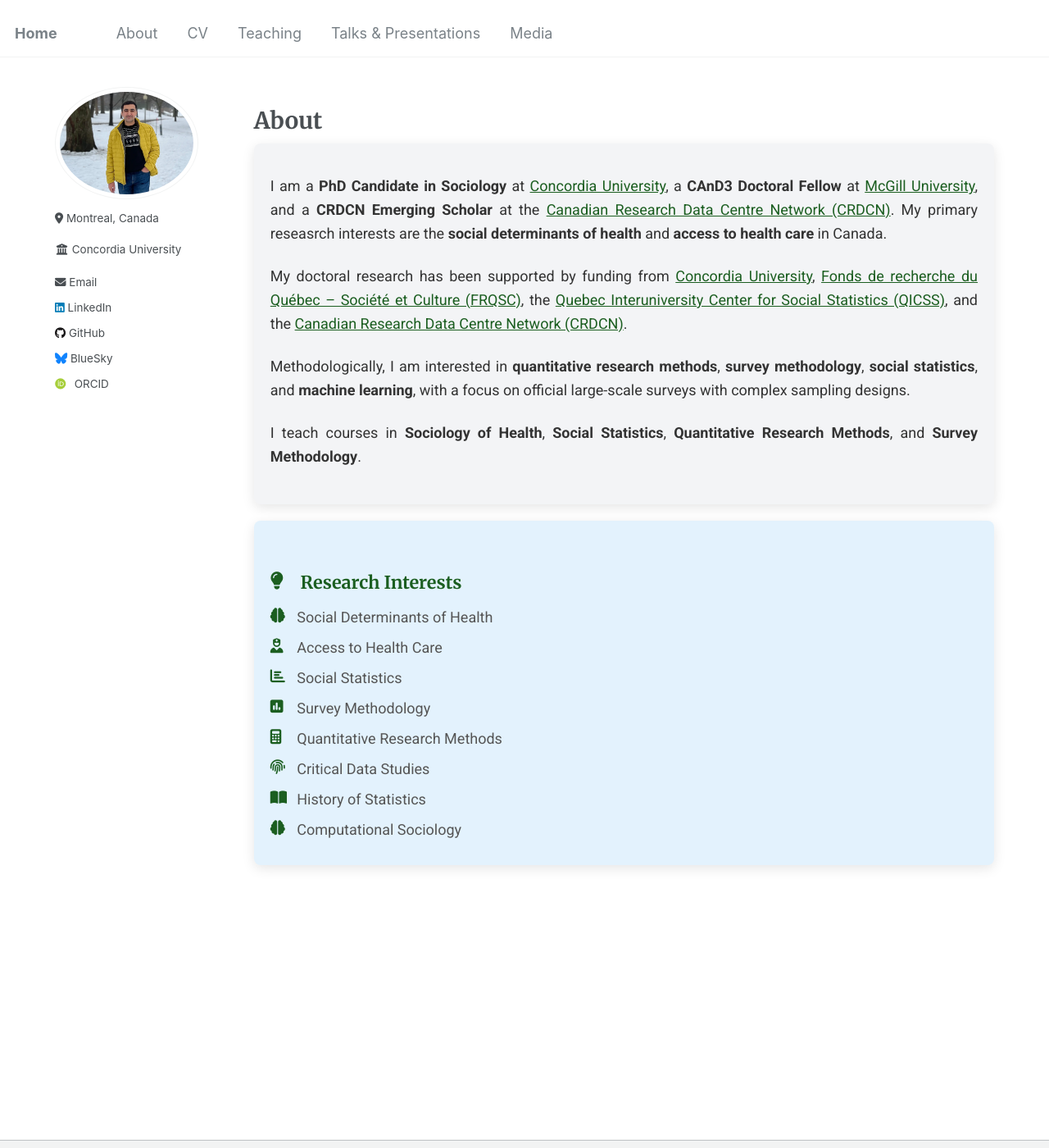
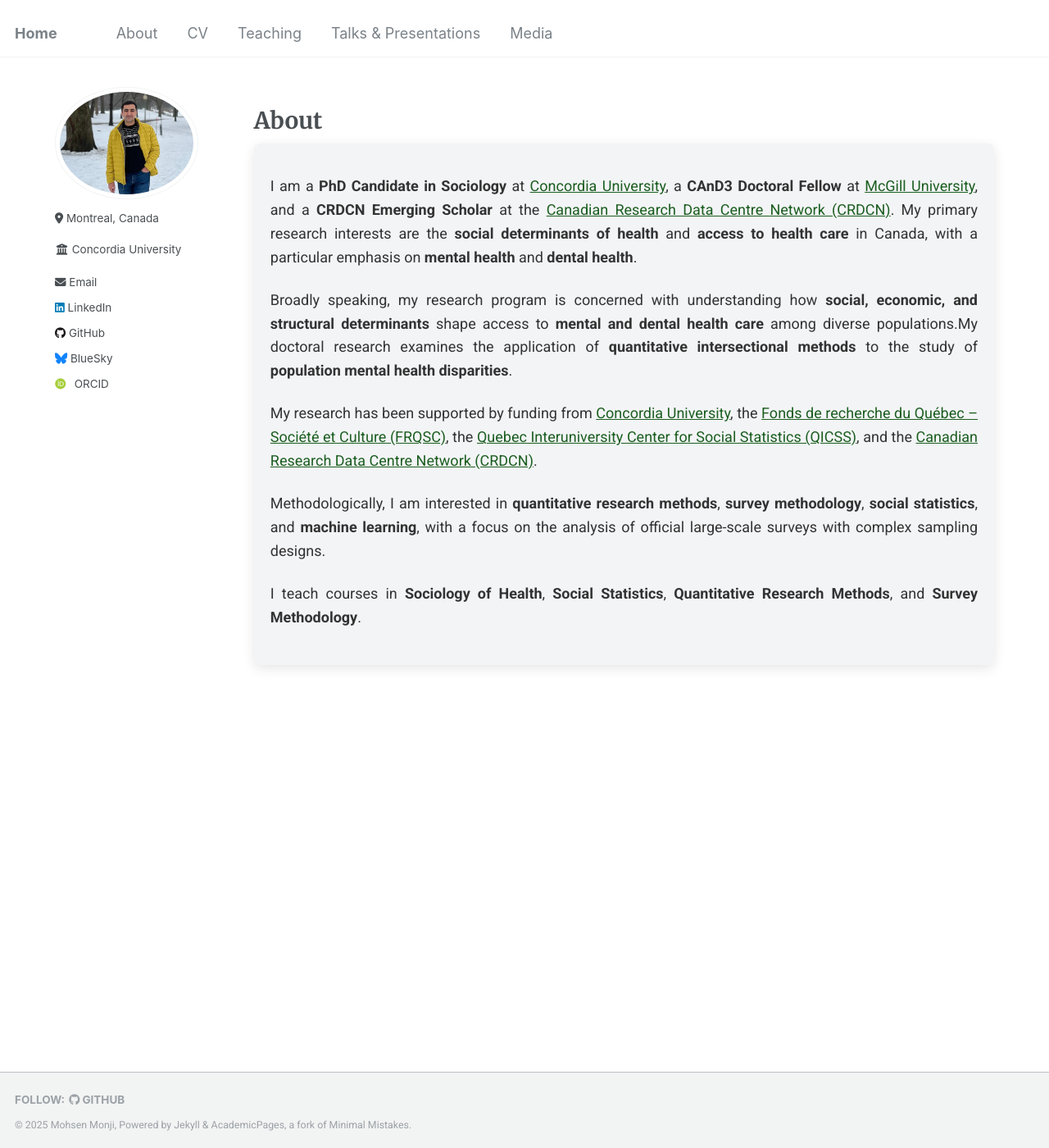
Before and after one commit to Mohsnmonji/mohsnmonji.github.io, a Jekyll site: the page built from about-me.md, in a window 1280 px wide and 1400 px high. Shown: the whole window at 82% size. Built offline with Jekyll 4.4.1, drawn with Linux system fonts in a browser that asks for light colours; some web fonts are replaced.

Commit message:
Update about-me.md

```diff
--- a/about-me.md
+++ b/about-me.md
@@ -88,38 +88,35 @@ author_profile: true
     <a href="https://www.mcgill.ca/cand3/our-people/fellows-2024-25" target="_blank">McGill University</a>,
     and a <strong>CRDCN Emerging Scholar</strong> at the
     <a href="https://crdcn.ca" target="_blank">Canadian Research Data Centre Network (CRDCN)</a>.
-      My primary reseasrch interests are the
-  <strong>social determinants of health</strong> and
-  <strong>access to health care</strong> in Canada.
-</p>
+    My primary research interests are the
+    <strong>social determinants of health</strong> and
+    <strong>access to health care</strong> in Canada, with a particular emphasis on
+    <strong>mental health</strong> and <strong>dental health</strong>.
+  </p>
 
   <p>
-    My doctoral research has been supported by funding from
+    Broadly speaking, my research program is concerned with understanding how
+    <strong>social, economic, and structural determinants</strong> shape access to
+    <strong>mental and dental health care</strong> among diverse populations.My doctoral research examines the application of <strong>quantitative intersectional methods</strong>
+    to the study of <strong>population mental health disparities</strong>.
+  </p>
+
+  <p>
+    My research has been supported by funding from
     <a href="https://www.concordia.ca/artsci/sociology-anthropology.html" target="_blank">Concordia University</a>,
-    <a href="https://www.frq.gouv.qc.ca" target="_blank">Fonds de recherche du Québec – Société et Culture (FRQSC)</a>,
+    the <a href="https://www.frq.gouv.qc.ca" target="_blank">Fonds de recherche du Québec – Société et Culture (FRQSC)</a>,
     the <a href="https://www.ciqss.org" target="_blank">Quebec Interuniversity Center for Social Statistics (QICSS)</a>,
     and the <a href="https://crdcn.ca" target="_blank">Canadian Research Data Centre Network (CRDCN)</a>.
   </p>
 
   <p>
-    Methodologically, I am interested in <strong>quantitative research methods</strong>, <strong>survey methodology</strong>,
-    <strong>social statistics</strong>, and <strong>machine learning</strong>, with a focus on official large-scale surveys with complex sampling designs.
+    Methodologically, I am interested in <strong>quantitative research methods</strong>,
+    <strong>survey methodology</strong>, <strong>social statistics</strong>, and <strong>machine learning</strong>,
+    with a focus on the analysis of official large-scale surveys with complex sampling designs.
   </p>
- <p>
-    I teach courses in <strong>Sociology of Health</strong>, <strong>Social Statistics</strong>, <strong>Quantitative Research Methods</strong>, and <strong>Survey Methodology</strong>.
-</p>
+
+  <p>
+    I teach courses in <strong>Sociology of Health</strong>, <strong>Social Statistics</strong>,
+    <strong>Quantitative Research Methods</strong>, and <strong>Survey Methodology</strong>.
+  </p>
 </div>
-
-<div class="card">
-  <h3><i class="fas fa-lightbulb icon"></i> Research Interests</h3>
-  <ul>
-    <li><i class="fas fa-brain icon"></i> Social Determinants of Health</li>
-    <li><i class="fas fa-user-nurse icon"></i> Access to Health Care</li>
-    <li><i class="fas fa-chart-bar icon"></i> Social Statistics</li>
-    <li><i class="fas fa-poll icon"></i> Survey Methodology</li>
-    <li><i class="fas fa-calculator icon"></i> Quantitative Research Methods</li>
-    <li><i class="fas fa-fingerprint icon"></i> Critical Data Studies</li>
-    <li><i class="fas fa-book-open icon"></i> History of Statistics</li>
-    <li><i class="fas fa-brain icon"></i> Computational Sociology</li>
-  </ul>
-</div>
```
